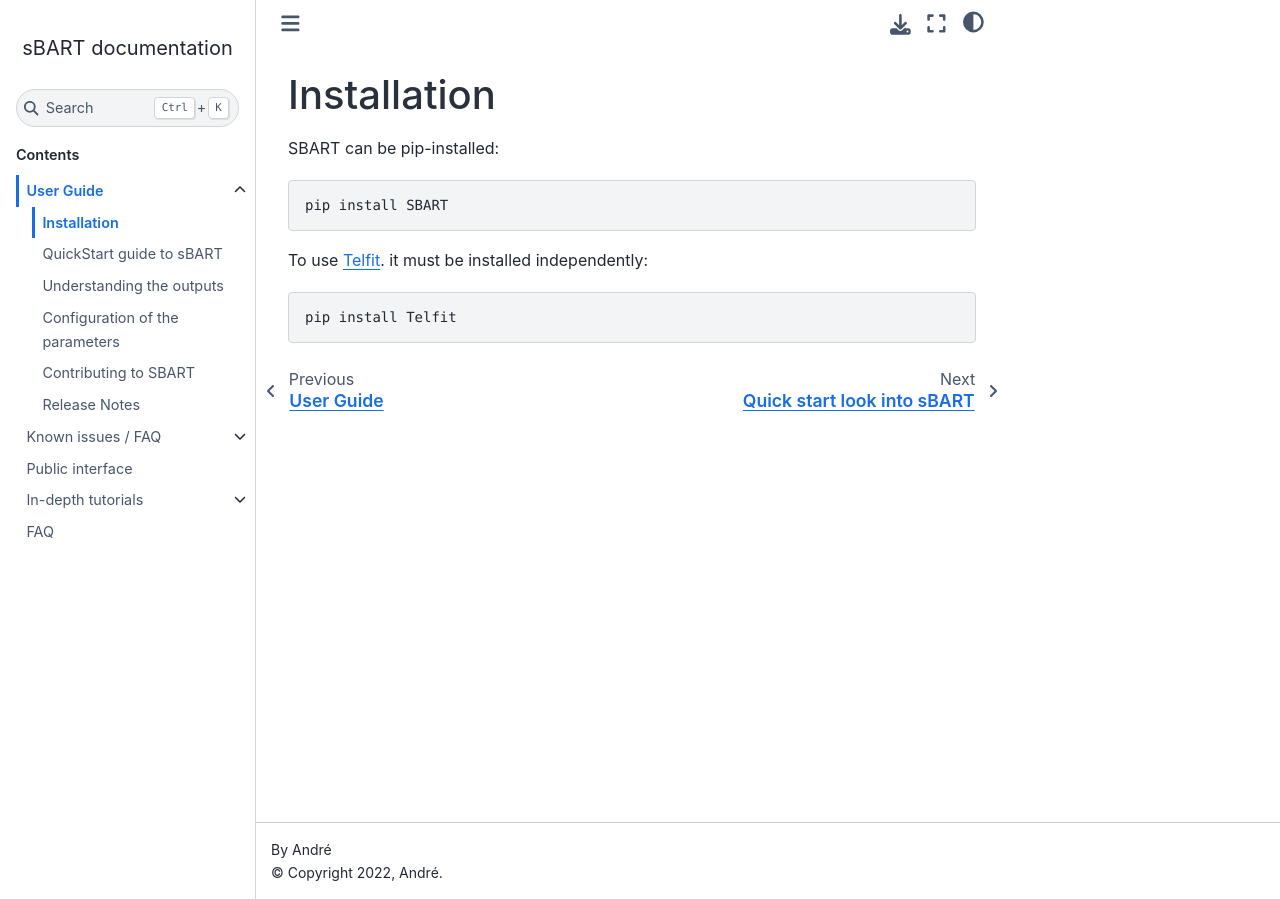
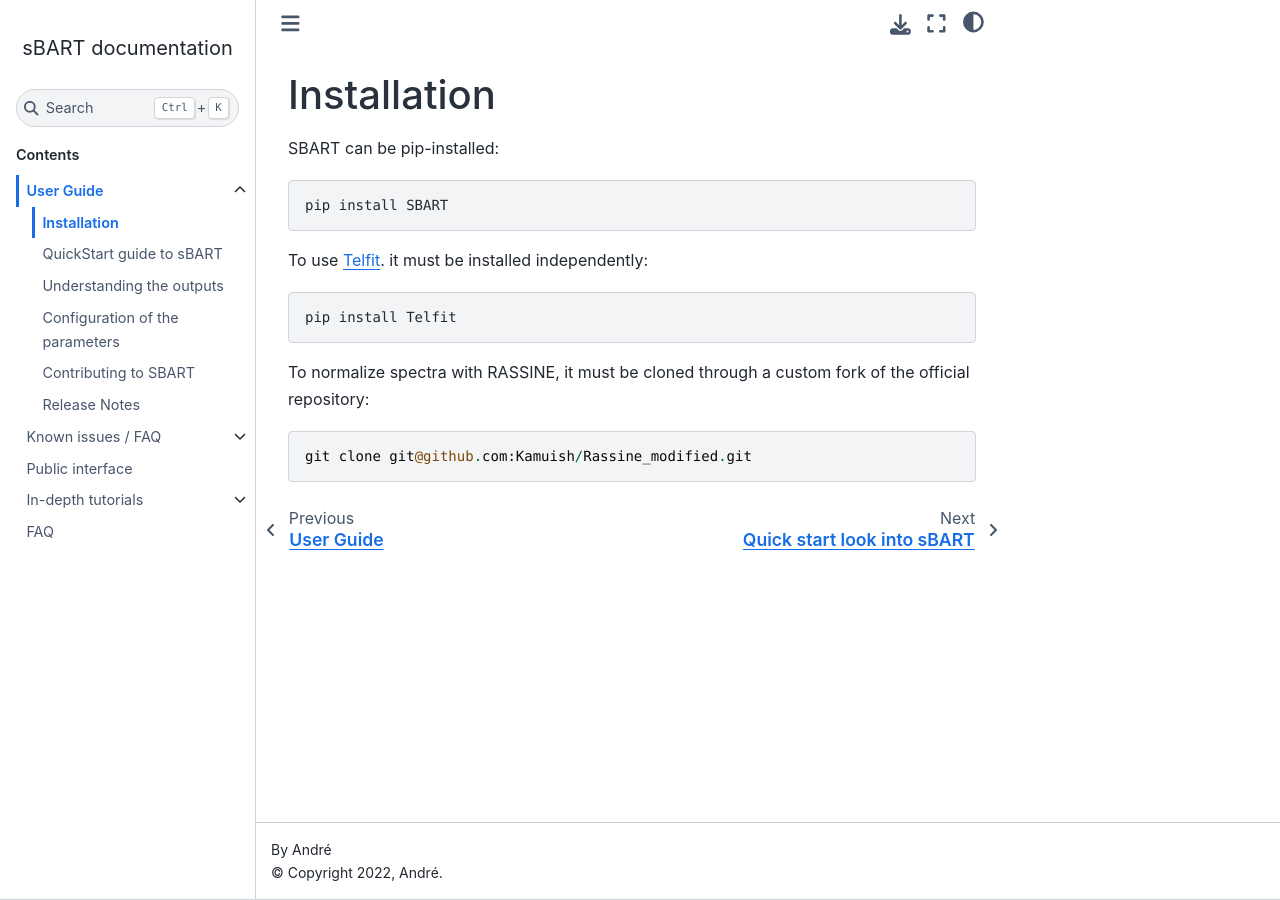
Before and after one commit to iastro-pt/sBART, a Sphinx documentation site: the page built from docs/user_guides/installation.rst, in a window 1280 px wide. Built offline with Sphinx 7.4.7 and the Sphinx Book theme 1.1.4, drawn with Linux system fonts in a browser that asks for light colours.

Commit message:
adding small line for rassine install

```diff
--- a/docs/user_guides/installation.rst
+++ b/docs/user_guides/installation.rst
@@ -14,3 +14,9 @@
 .. code-block:: console
 
     pip install Telfit
+
+To normalize spectra with RASSINE, it must be cloned through a custom fork of the official repository:
+
+.. code-block::
+
+    git clone git@github.com:Kamuish/Rassine_modified.git
```
